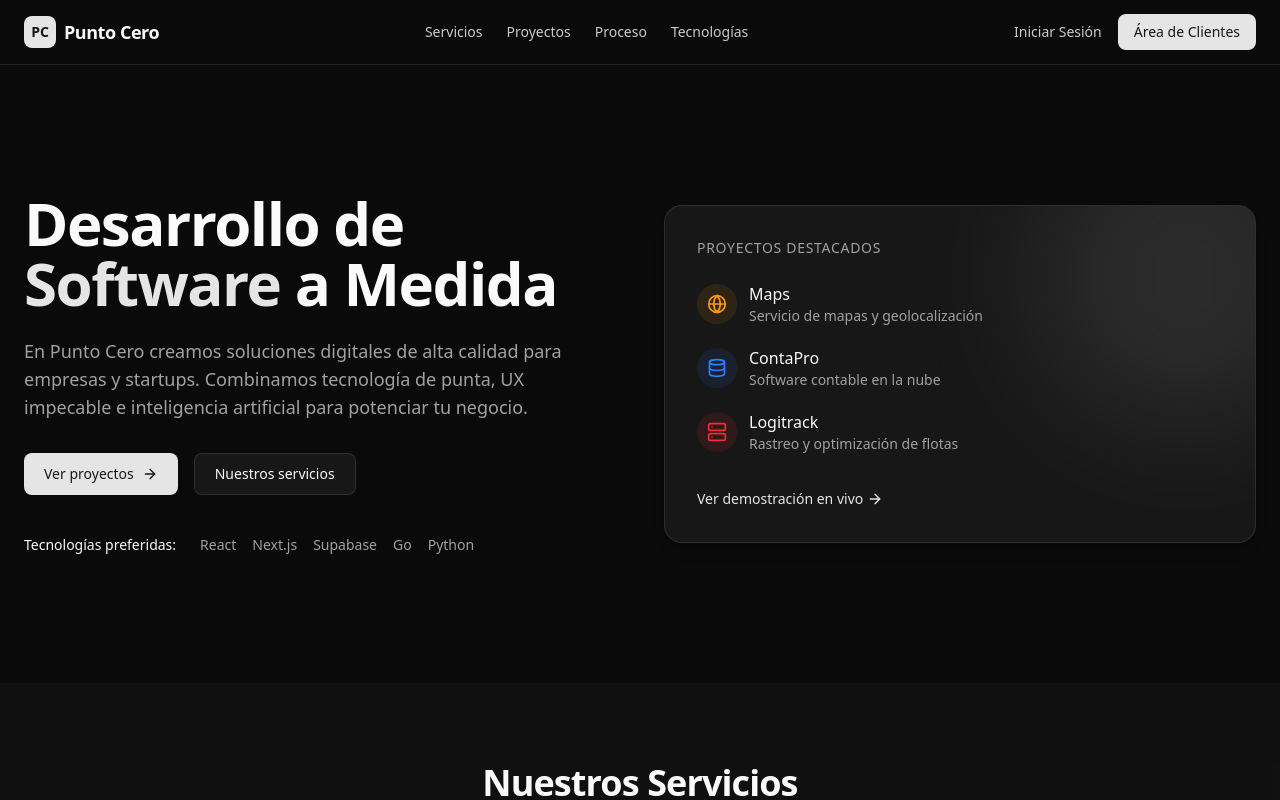
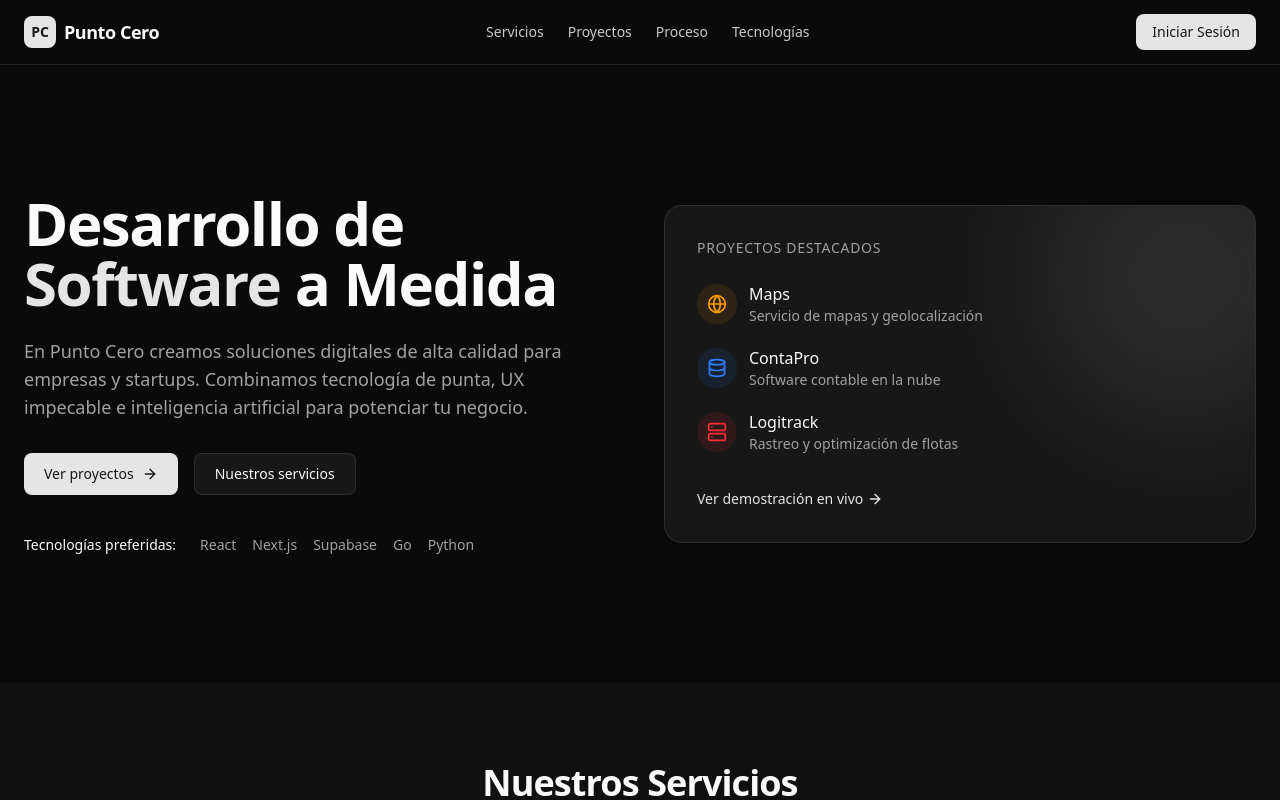
Before and after one commit to puntocero-dot/puntocero, a Next.js app: page / in a window 1280 px wide. Shown: the top 800 px of the page. Built offline with nearby package versions, Linux system fonts and the light colour scheme.

Commit message:
Remove direct dashboard links - require login for all access

```diff
--- a/src/app/page.tsx
+++ b/src/app/page.tsx
@@ -29,16 +29,10 @@ export default function Home() {
           <div className="flex items-center gap-4">
             <button
               onClick={() => setShowLoginForm(!showLoginForm)}
-              className="text-sm font-medium text-foreground/80 hover:text-foreground"
+              className="rounded-md bg-primary px-4 py-2 text-sm font-medium text-primary-foreground hover:bg-primary/90 transition-colors"
             >
               Iniciar Sesión
             </button>
-            <a
-              href="/dashboard"
-              className="hidden sm:flex rounded-md bg-primary px-4 py-2 text-sm font-medium text-primary-foreground hover:bg-primary/90 transition-colors"
-            >
-              Área de Clientes
-            </a>
           </div>
         </div>
       </header>
@@ -112,13 +106,13 @@ export default function Home() {
                 Combinamos tecnología de punta, UX impecable e inteligencia artificial para potenciar tu negocio.
               </p>
               <div className="mt-8 flex flex-wrap gap-4">
-                <a
-                  href="/dashboard"
+                <button
+                  onClick={() => setShowLoginForm(true)}
                   className="inline-flex items-center rounded-md bg-primary px-5 py-2.5 text-sm font-medium text-primary-foreground hover:bg-primary/90 transition-colors"
                 >
                   Ver proyectos
                   <ArrowRight className="ml-2 h-4 w-4" />
-                </a>
+                </button>
                 <a
                   href="#servicios"
                   className="inline-flex items-center rounded-md border border-border bg-card px-5 py-2.5 text-sm font-medium hover:bg-card/80 transition-colors"
@@ -342,15 +336,9 @@ export default function Home() {
                 Agenda una consulta gratuita y conoce cómo podemos ayudarte.
               </p>
               <div className="mt-8 flex flex-wrap justify-center gap-4">
-                <a
-                  href="/dashboard"
-                  className="rounded-md bg-primary px-5 py-2.5 text-sm font-medium text-primary-foreground hover:bg-primary/90 transition-colors"
-                >
-                  Área de clientes
-                </a>
                 <button
                   onClick={() => setShowLoginForm(true)}
-                  className="rounded-md border border-primary bg-transparent px-5 py-2.5 text-sm font-medium text-primary hover:bg-primary/10 transition-colors"
+                  className="rounded-md bg-primary px-5 py-2.5 text-sm font-medium text-primary-foreground hover:bg-primary/90 transition-colors"
                 >
                   Iniciar sesión
                 </button>
```
